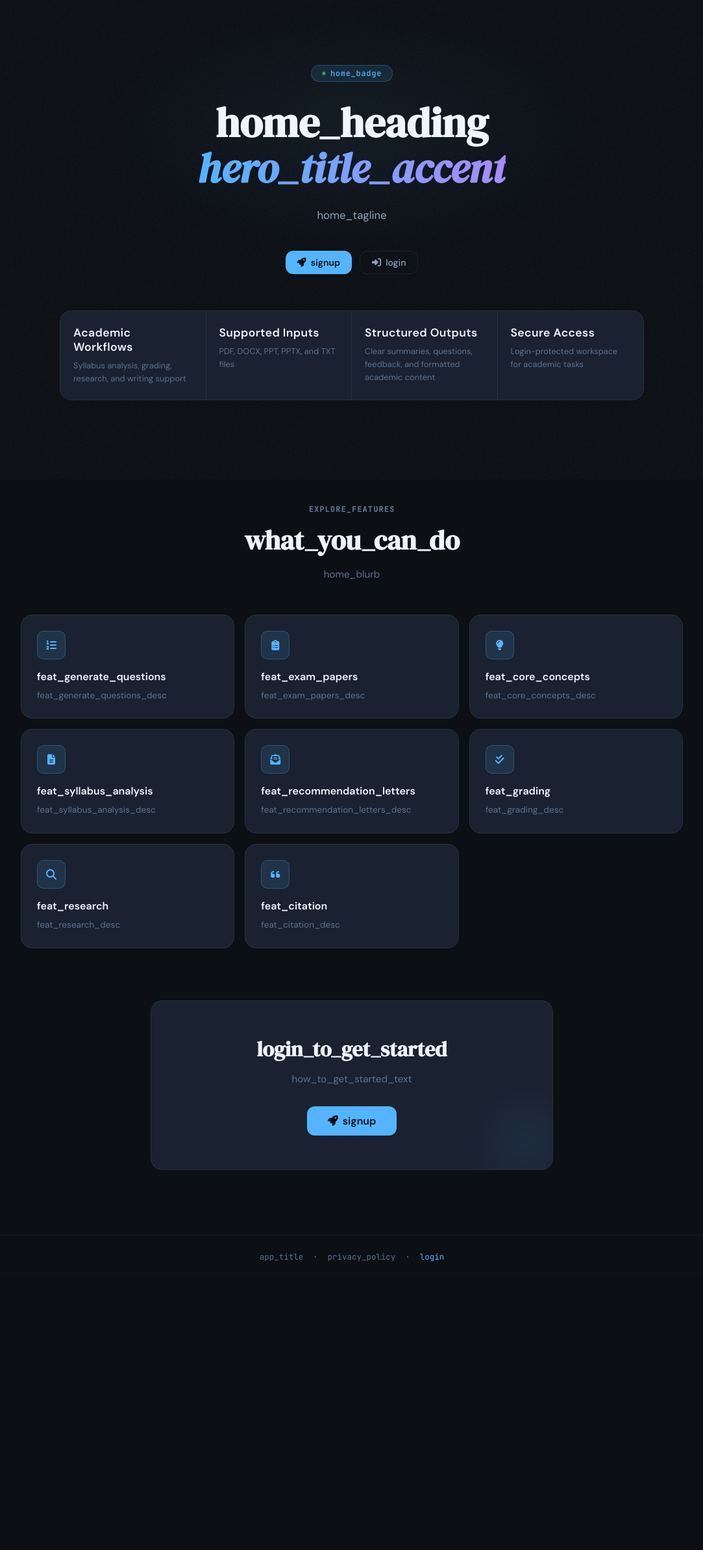
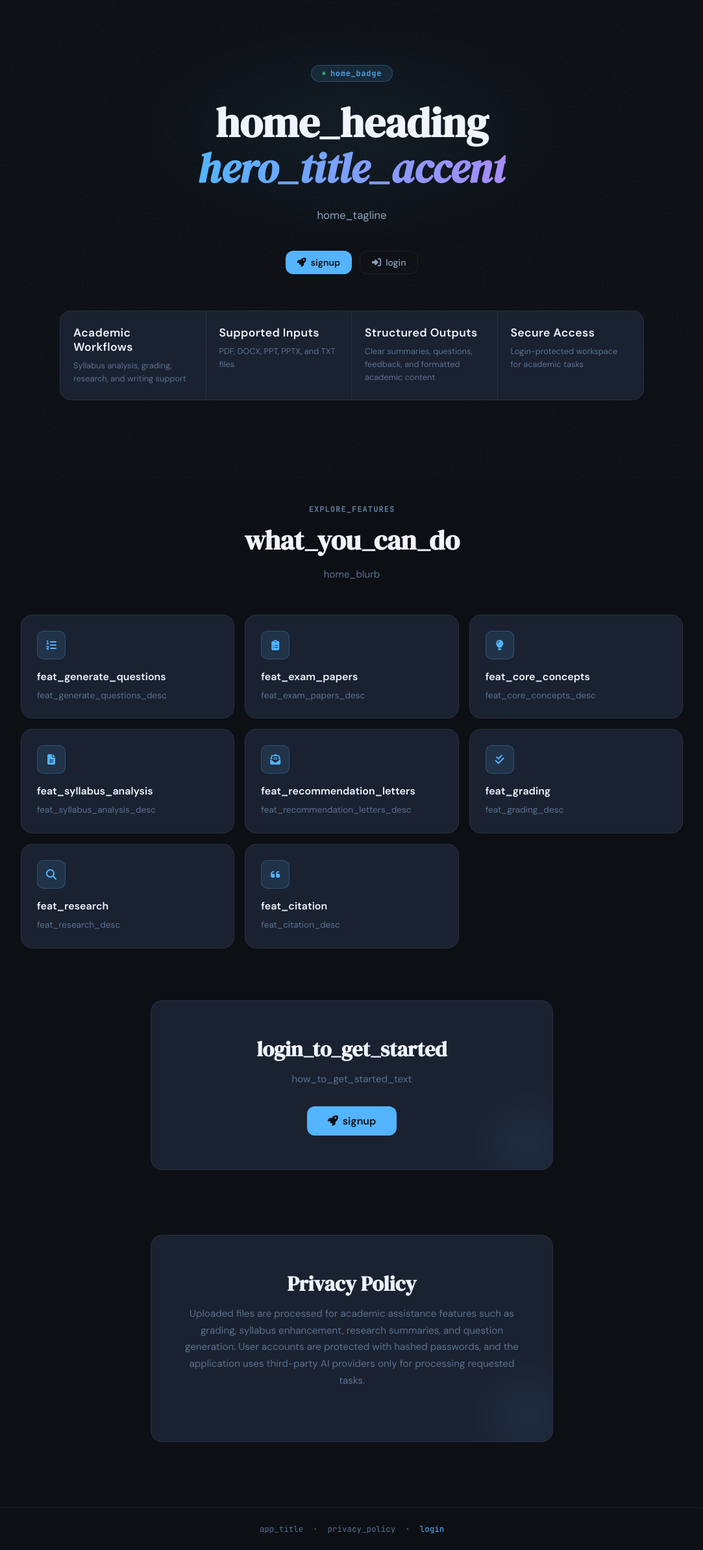
Before and after one commit to ishan1904/academic-assistant, a Flask app: page / in a window 1280 px wide. Shown: the part 62-2448 px from the top of the page at 65% size, without its empty margins (98-1181 px from the left). Before the commit the page ends 2004 px from the top, so only its background shows below. Run offline with Flask 3, Linux system fonts and the light colour scheme; the visitor is signed in with stand-in values (Sample User, id 1); some libraries are stand-ins or nearby versions.

Commit message:
updated footer for privacy policy

```diff
--- a/templates/home.html
+++ b/templates/home.html
@@ -473,12 +473,24 @@
     </div>
 </section>
 
+<section id="privacy-section" class="cta-section" style="margin-top: 40px;">
+    <div class="cta-box">
+        <h2>Privacy Policy</h2>
+        <p>
+            Uploaded files are processed for academic assistance features such as grading,
+            syllabus enhancement, research summaries, and question generation. User accounts
+            are protected with hashed passwords, and the application uses third-party AI
+            providers only for processing requested tasks.
+        </p>
+    </div>
+</section>
+
 <footer>
     <a href="{{ url_for('home') }}" style="color:var(--text-muted); text-decoration:none;">
         {{ t("app_title") }}
     </a>
     &nbsp;·&nbsp;
-    <a href="{{ url_for('login') }}" style="color:var(--text-muted); text-decoration:none;">
+    <a href="#privacy-section" style="color:var(--text-muted); text-decoration:none;">
         {{ t("privacy_policy") }}
     </a>
     &nbsp;·&nbsp;
```
